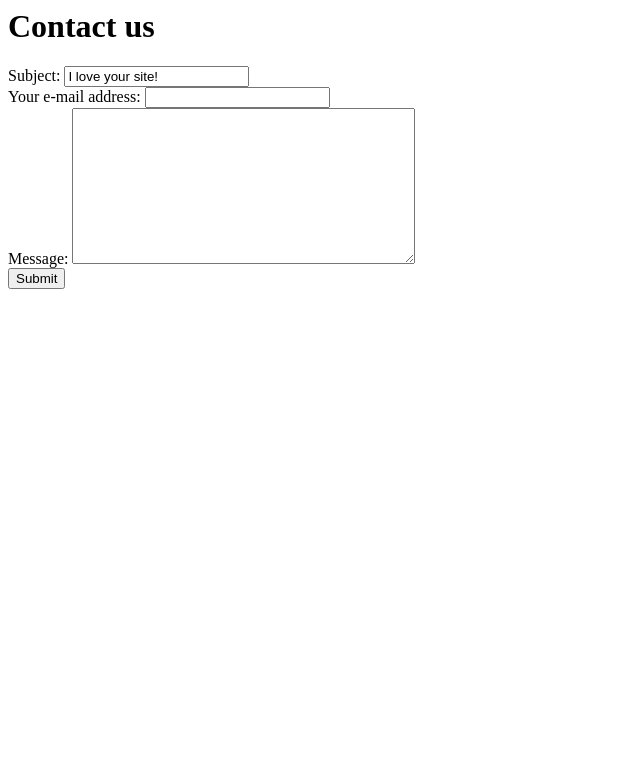
After one commit to Bucephalus1/Mastering--Django, a Django app: page /contact/ in a window 1280 px wide. The commit adds this page. Shown: the top 783 px of the page, without its empty margins (0-640 px from the left). Run offline with Django 3.2, Linux system fonts and the light colour scheme.

Commit message:
Chapter 6 - end of chapter

```diff
--- a/mysite/books/views.py
+++ b/mysite/books/views.py
@@ -6,11 +6,13 @@ from books.models import Book
 def search_form(request):
     return render(request,'search_form.html')
 def search(request):
-    error = False
+    errors = []
     if 'q' in request.GET:
         q = request.GET['q']
         if not q:
-            error = True
+            errors.append('Enter a search term')
+        elif len(q) > 20:
+            errors.append('Please enter at most 20 characters.')
         else:
             books = Book.objects.filter(title__icontains=q)
             return render(request,'search_results.html',{'books':books,'query':q})
--- /dev/null
+++ b/mysite/mysite/forms.py
@@ -0,0 +1,13 @@
+from django import forms
+
+class ContactForm(forms.Form):
+    subject = forms.CharField(max_length=100)
+    email = forms.EmailField(required=False,label='Your e-mail address')
+    message = forms.CharField(widget = forms.Textarea)
+
+    def clean_message(self):
+        message = self.cleaned_data['message']
+        num_words = len(message.split())
+        if num_words < 4:
+            raise forms.ValidationError("Not enough words")
+        return message
--- a/mysite/mysite/urls.py
+++ b/mysite/mysite/urls.py
@@ -15,7 +15,7 @@ Including another URLconf
 from django.conf.urls import include, url
 from django.contrib import admin
 from django.conf import settings
-from .views import hello,current_datetime,hours_ahead
+from .views import hello,current_datetime,hours_ahead,contact
 from books import views
 
 urlpatterns = [
@@ -25,6 +25,7 @@ urlpatterns = [
     url(r'^time/plus/(\d{1,2})/$', hours_ahead),
     url(r'^search-form/$',views.search_form),
     url(r'^search/$',views.search),
+    url(r'contact/$',contact),
     ]
 
 if settings.DEBUG:
--- a/mysite/mysite/views.py
+++ b/mysite/mysite/views.py
@@ -1,5 +1,22 @@
 from django.shortcuts import render
+from mysite.forms import ContactForm
+from django.http import HttpResponseRedirect
+from django.core.mail import send_mail
 import datetime
+
+def contact(request):
+    if request.method == 'POST':
+        form = ContactForm(request.POST)
+        if form.is_valid():
+            cd = form.cleaned_data
+            send_mail(cd['subject'],
+            cd['message'],
+            cd.get('email','noreply@example.com'),['siteowner@example.com'],)
+            return HttpResponseRedirect('/contact/thanks/')
+
+    else:
+        form = ContactForm(initial = {'subject': 'I love your site!'})
+    return render(request,'contact_form.html',{'form':form})
 
 def hello(request):
     return HttpResponse("hello world")
--- /dev/null
+++ b/mysite/templates/contact_form.html
@@ -0,0 +1,33 @@
+<html>
+    <head>
+        <title>Contact us</title>
+    </head>
+    <body>
+        <h1>Contact us</h1>
+        {% if form.errors %}
+        <p style="color: red;">Please correct the error {{ form.errors|pluralize }} below.
+        </p>
+        {% endif %}
+
+        <form action="" method = "post">
+            <div class='field'>
+                {{ form.subject.errors }}
+                <label for="id_subject">Subject:</label>
+                {{ form.subject }}
+
+            </div>
+            <div class ="field">
+                {{ form.email.errors }}
+                <label for="id_email">Your e-mail address:</label>
+                {{form.email }}
+            </div>
+            <div class='field'>
+                {{ form.message.errors }}
+                <label for="id_message">Message:</label>
+                {{ form.message }}
+            </div>
+            {% csrf_token %}
+            <input type ='submit' value ='Submit'>
+        </form>
+    </body>
+</html>
--- a/mysite/templates/search_form.html
+++ b/mysite/templates/search_form.html
@@ -6,7 +6,11 @@
     </head>
     <body>
         {% if error %}
-            <p style="color: red;">Please submit a search term.</p>
+            <ul>
+                {% for error in errors %}
+                <li>{{error}}</li>
+                {% endfor %}
+            </ul>>
         {% endif %}
         <form action ="" method="GET">
         <input type"text" name ="q">
```
